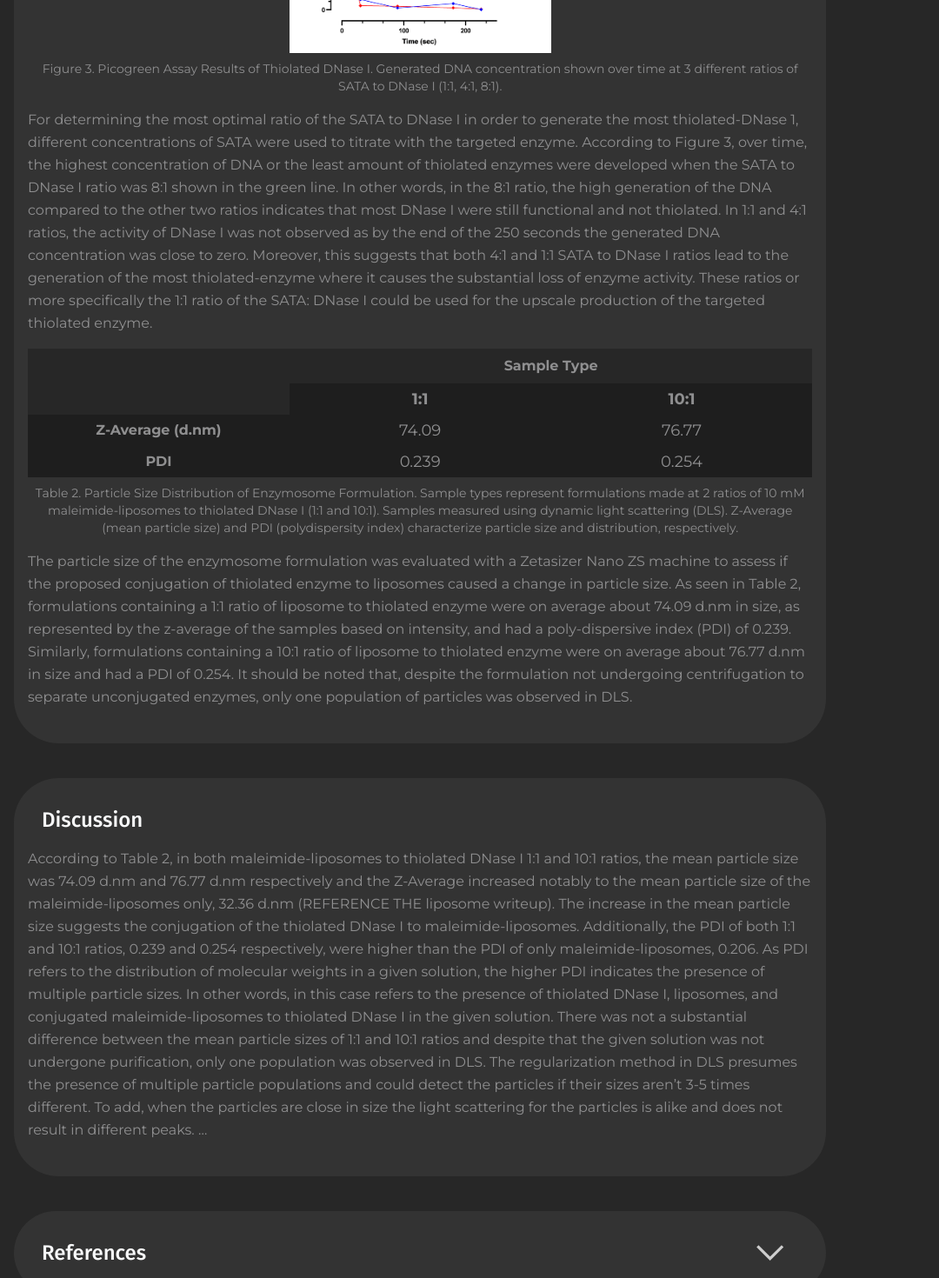
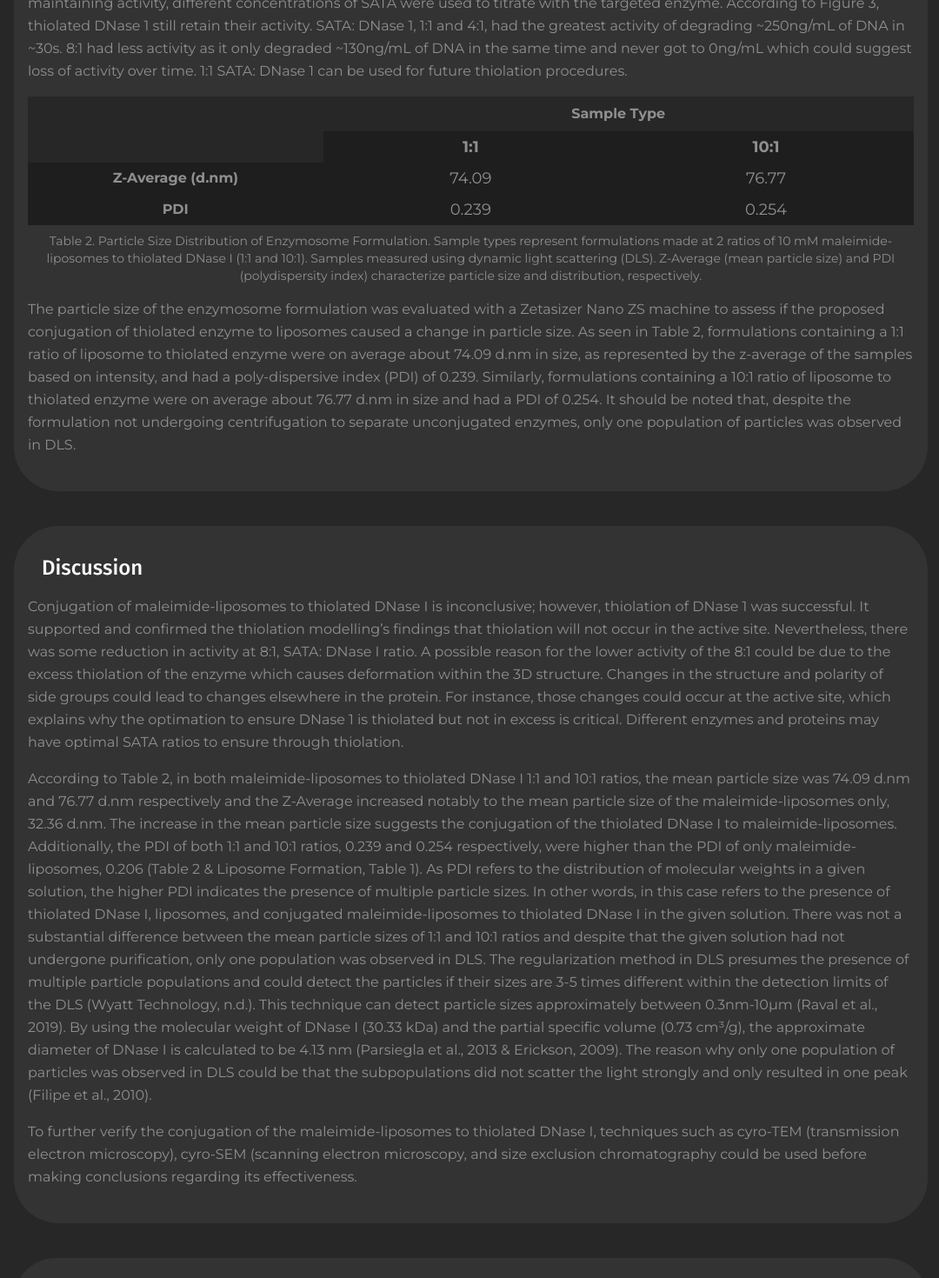
Before and after one commit to biomod2023/biomod2023, a Vue app: page /lab-validation/thiolation-and-conjugation in a window 1280 px wide. Shown: the part 4080-5550 px from the top of the page at 87% size, without its empty margins (32-1112 px from the left). Built offline with nearby package versions, Linux system fonts and the light colour scheme; what oh-vue-icons, vue-window-size would draw is missing.

Commit message:
Updated results, discussion, and references

```diff
--- a/src/views/lab-validation/GroupCView.vue
+++ b/src/views/lab-validation/GroupCView.vue
@@ -235,21 +235,12 @@ const sectionTitleStyle = 'text-subtitle-sm lg:text-subtitle text-white mb-4'
               </template>
             </CaptionedGraphics>
             <p>
-              For determining the most optimal ratio of the SATA to DNase I in order to generate the most thiolated-DNase
-              1,
-              different concentrations of SATA were used to titrate with the targeted enzyme. According to Figure 3, over
-              time, the highest concentration of DNA or the least amount of thiolated enzymes were developed when the SATA
-              to DNase I ratio was 8:1 shown in the green line. In other words, in the 8:1 ratio, the high generation of
-              the
-              DNA compared to the other two ratios indicates that most DNase I were still functional and not thiolated. In
-              1:1 and 4:1 ratios, the activity of DNase I was not observed as by the end of the 250 seconds the generated
-              DNA concentration was close to zero. Moreover, this suggests that both 4:1 and 1:1 SATA to DNase I ratios
-              lead
-              to the generation of the most thiolated-enzyme where it causes the substantial loss of enzyme activity.
-              These
-              ratios or more specifically the 1:1 ratio of the SATA: DNase I could be used for the upscale production of
-              the
-              targeted thiolated enzyme.
+              For determining the most optimal ratio of the SATA to DNase 1 in order to generate the most thiolated-DNase
+              1 while maintaining activity, different concentrations of SATA were used to titrate with the targeted
+              enzyme. According to Figure 3, thiolated DNase 1 still retain their activity. SATA: DNase 1, 1:1 and 4:1,
+              had the greatest activity of degrading ~250ng/mL of DNA in ~30s. 8:1 had less activity as it only degraded
+              ~130ng/mL of DNA in the same time and never got to 0ng/mL which could suggest loss of activity over time.
+              1:1 SATA: DNase 1 can be used for future thiolation procedures.
             </p>
             <CaptionedGraphics modifier="w-full">
               <template #graphics>
@@ -321,21 +312,42 @@ const sectionTitleStyle = 'text-subtitle-sm lg:text-subtitle text-white mb-4'
       <SingleColumn>
         <template #title> Discussion </template>
         <template #body>
+          <div class="flex flex-col gap-y-4">
             <p>
-            According to Table 2, in both maleimide-liposomes to thiolated DNase I 1:1 and 10:1 ratios, the mean particle
-            size was 74.09 d.nm and 76.77 d.nm respectively and the Z-Average increased notably to the mean particle size
-            of the maleimide-liposomes only, 32.36 d.nm (REFERENCE THE liposome writeup). The increase in the mean
-            particle size suggests the conjugation of the thiolated DNase I to maleimide-liposomes. Additionally, the PDI
-            of both 1:1 and 10:1 ratios, 0.239 and 0.254 respectively, were higher than the PDI of only
-            maleimide-liposomes, 0.206. As PDI refers to the distribution of molecular weights in a given solution, the
-            higher PDI indicates the presence of multiple particle sizes. In other words, in this case refers to the
-            presence of thiolated DNase I, liposomes, and conjugated maleimide-liposomes to thiolated DNase I in the given
-            solution. There was not a substantial difference between the mean particle sizes of 1:1 and 10:1 ratios and
-            despite that the given solution was not undergone purification, only one population was observed in DLS. The
-            regularization method in DLS presumes the presence of multiple particle populations and could detect the
-            particles if their sizes aren’t 3-5 times different. To add, when the particles are close in size the light
-            scattering for the particles is alike and does not result in different peaks. …
+              Conjugation of maleimide-liposomes to thiolated DNase I is inconclusive; however, thiolation of DNase 1 was
+              successful. It supported and confirmed the thiolation modelling’s findings that thiolation will not occur in
+              the active site. Nevertheless, there was some reduction in activity at 8:1, SATA: DNase I ratio. A possible
+              reason for the lower activity of the 8:1 could be due to the excess thiolation of the enzyme which causes
+              deformation within the 3D structure. Changes in the structure and polarity of side groups could lead to
+              changes elsewhere in the protein. For instance, those changes could occur at the active site, which explains
+              why the optimation to ensure DNase 1 is thiolated but not in excess is critical. Different enzymes and
+              proteins may have optimal SATA ratios to ensure through thiolation.
             </p>
+            <p>
+              According to Table 2, in both maleimide-liposomes to thiolated DNase I 1:1 and 10:1 ratios, the mean
+              particle size was 74.09 d.nm and 76.77 d.nm respectively and the Z-Average increased notably to the mean
+              particle size of the maleimide-liposomes only, 32.36 d.nm. The increase in the mean particle size suggests
+              the conjugation of the thiolated DNase I to maleimide-liposomes. Additionally, the PDI of both 1:1 and 10:1
+              ratios, 0.239 and 0.254 respectively, were higher than the PDI of only maleimide-liposomes, 0.206 (Table 2 &
+              Liposome Formation, Table 1). As PDI refers to the distribution of molecular weights in a given solution,
+              the higher PDI indicates the presence of multiple particle sizes. In other words, in this case refers to the
+              presence of thiolated DNase I, liposomes, and conjugated maleimide-liposomes to thiolated DNase I in the
+              given solution. There was not a substantial difference between the mean particle sizes of 1:1 and 10:1
+              ratios and despite that the given solution had not undergone purification, only one population was observed
+              in DLS. The regularization method in DLS presumes the presence of multiple particle populations and could
+              detect the particles if their sizes are 3-5 times different within the detection limits of the DLS (Wyatt
+              Technology, n.d.). This technique can detect particle sizes approximately between 0.3nm-10µm (Raval et al.,
+              2019). By using the molecular weight of DNase I (30.33 kDa) and the partial specific volume (0.73 cm³/g),
+              the approximate diameter of DNase I is calculated to be 4.13 nm (Parsiegla et al., 2013 & Erickson, 2009).
+              The reason why only one population of particles was observed in DLS could be that the subpopulations did not
+              scatter the light strongly and only resulted in one peak (Filipe et al., 2010).
+            </p>
+            <p>
+              To further verify the conjugation of the maleimide-liposomes to thiolated DNase I, techniques such as
+              cyro-TEM (transmission electron microscopy), cyro-SEM (scanning electron microscopy, and size exclusion
+              chromatography could be used before making conclusions regarding its effectiveness.
+            </p>
+          </div>
         </template>
       </SingleColumn>
 
@@ -344,34 +356,57 @@ const sectionTitleStyle = 'text-subtitle-sm lg:text-subtitle text-white mb-4'
         <template #body>
           <div class="pl-6 -indent-6">
             <p>
-              Deng, Y., & Tsao, B. P. (2013). Genetics of Human SLE. Dubois’ Lupus Erythematosus and
-              Related Syndromes, 35–45. https://doi.org/10.1016/b978-1-4377-1893-5.00004-2
+              Deng, Y., & Tsao, B. P. (2013). Genetics of Human SLE. Dubois’ Lupus Erythematosus and Related Syndromes,
+              35–45. https://doi.org/10.1016/b978-1-4377-1893-5.00004-2
+            </p>
+            <p>
+              Erickson, H. P. (2009, May 15). Size and shape of protein molecules at the nanometer level determined by
+              sedimentation, gel filtration, and electron microscopy. Biological procedures online.
+              https://www.ncbi.nlm.nih.gov/pmc/articles/PMC3055910/
+            </p>
+            <p>
+              Filipe, V., Hawe, A., & Jiskoot, W. (2010, May). Critical evaluation of nanoparticle tracking analysis (NTA)
+              by NanoSight for the measurement of nanoparticles and protein aggregates. Pharmaceutical research.
+              https://www.ncbi.nlm.nih.gov/pmc/articles/PMC2852530/
             </p>
             <p>
               Instructions SATA and SATP. Thermo Scientific. (n.d.).
               https://assets.fishersci.com/TFS-Assets/LSG/manuals/MAN0011179_SATA_SATP_UG.pdf
             </p>
             <p>
-              Heeremans, J. L. M., Kraaijenga, J. J., Los, P., Kluft, C., & Crommelin, D. J. A.
-              (1992). Development of a procedure for coupling the homing device glu-plasminogen to
-              liposomes. BBA-General Subjects, 1117(3), 258-264. Doi: 10.1016/0304-4165(92)90022-M
+              Heeremans, J. L. M., Kraaijenga, J. J., Los, P., Kluft, C., & Crommelin, D. J. A. (1992). Development of a
+              procedure for coupling the homing device glu-plasminogen to liposomes. BBA-General Subjects, 1117(3),
+              258-264. Doi: 10.1016/0304-4165(92)90022-M
             </p>
             <p>
-              Kishi, K., Toshihiro, Y., Takeshita, H. (2001) DNase I: structure, function, and use
-              in medicine and forensic science. Legal Medicine, 3(2), 69-83. doi:
-              10.1016/S1344-6223(01)00004-9
+              Kishi, K., Toshihiro, Y., & Takeshita, H. (2001). DNase I: structure, function, and use in medicine and
+              forensic science. Legal Medicine, 3(2), 69-83. doi: 10.1016/S1344-6223(01)00004-9
             </p>
             <p>
               Maleimide Reaction Chemistry. Quanta BioDesign. (n.d.).
               https://www.quantabiodesign.com/maleimide-reaction-chemistry/
             </p>
             <p>
+              Parsiegla, G., Noguere, C., Santell, L., Lazarus, R. A., & Bourne, Y. (2013, January 9). 4AWN: Structure of
+              recombinant human dnase I (rhdnasei) in complex with magnesium and phosphate. RCSB PDB.
+              https://www.rcsb.org/structure/4awn
+            </p>
+            <p>
+              Raval , N., Maheshwari, R., Kalyane, D., Youngren-Ortiz , S. R., Chougule, M. B., Tekade, R. K., 6, &
+              AbstractWith increasing importance of nanoparticles in pharmaceutical applications. (2019, January 11).
+              Importance of physicochemical characterization of nanoparticles in pharmaceutical product development. Basic
+            Fundamentals of Drug Delivery. https://www.sciencedirect.com/science/article/pii/B9780128179093000108
+          </p>
+          <p>
             Theule, Stephanie. (n.d.). Reaction of SATA [Reaction Image]. ResearchGate.
             https://www.researchgate.net/figure/SATA-and-its-reaction-with-primary-amines-SATA-reacts-with-primary-amines-and_fig18_29529224
+          </p>
+          <p>
+            Understanding Dynamic Light Scattering. Waters | Wyatt Technology. (n.d.).
+            https://www.wyatt.com/library/theory/dynamic-light-scattering-theory.html#:~:text=In%20dynamic%20light%20scattering%20(DLS,to%20the%20particles%27%20hydrodynamic%20radii
           </p>
         </div>
       </template>
     </SingleColumn>
   </template>
-  </Notebook>
-</template>
+</Notebook></template>
```
Lines whose indentation alone changed are shown as unchanged.
